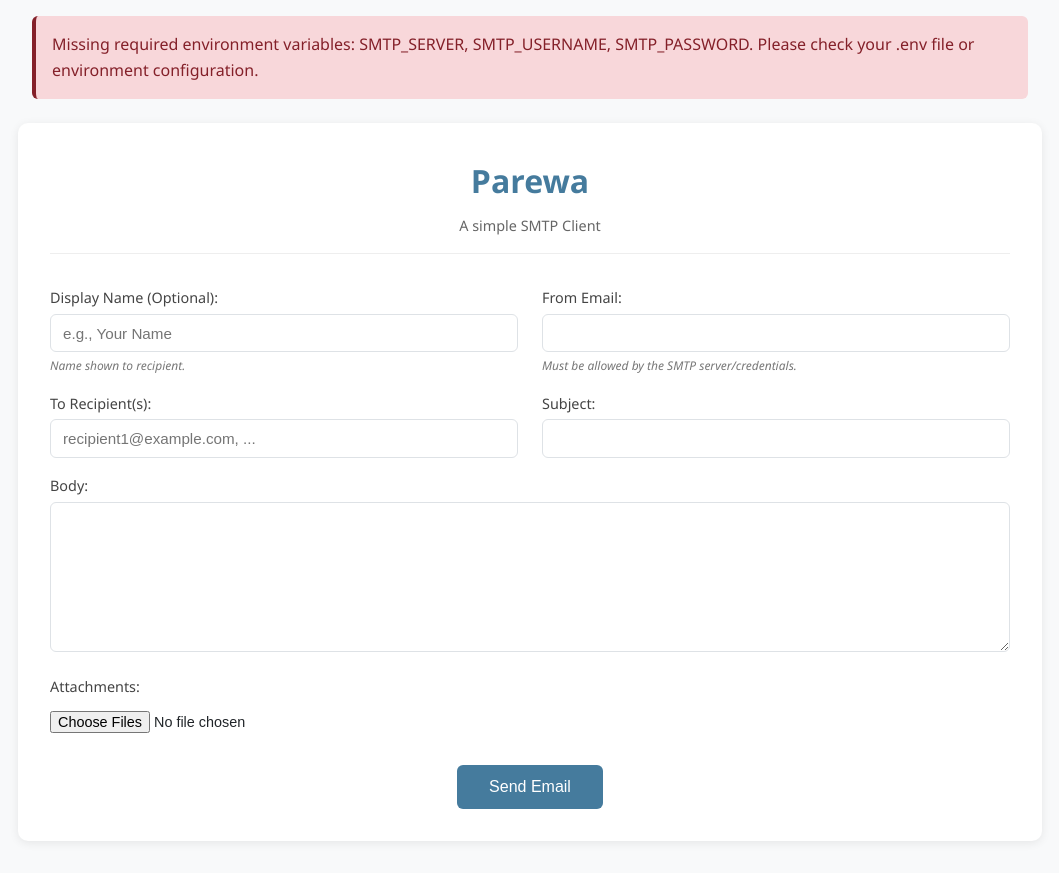
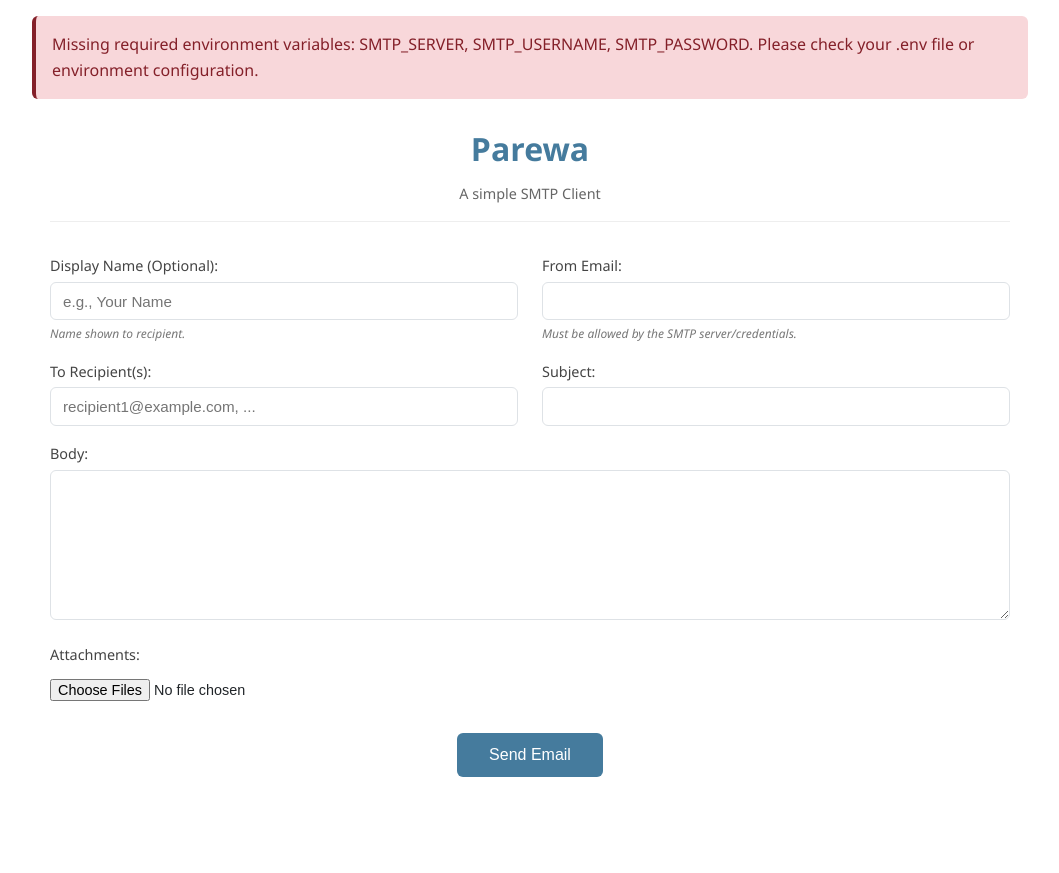
Before and after one commit to gauravkunwar/parewa, a Flask app: page / in a window 1280 px wide. Shown: the whole page, without its empty margins (110-1169 px from the left). After the commit the page ends 777 px from the top, so only its background shows below. Run offline with Flask 3, Linux system fonts and the light colour scheme.

Commit message:
UI cleanup

```diff
--- a/templates/index.html
+++ b/templates/index.html
@@ -12,42 +12,31 @@
             --primary-hover: #335b77;   /* Darker Steel Blue */
             --secondary-color: #343a40; /* Dark Grey/Charcoal (Headings) */
             --text-color: #212529;      /* Very Dark Grey/Black (Body Text) */
-            --body-bg: #f8f9fa;         /* Very Light Grey (Page Background) */
-            --container-bg: #ffffff;   /* White (Main Container BG) */
+            --body-bg: #ffffff;         /* White (Page Background) */
             --input-bg: #ffffff;        /* White (Input Background) */
 
             /* Borders & Accents */
             --border-color: #dee2e6;      /* Light Grey (Standard Borders) */
-            --fieldset-border: #ced4da;   /* Medium Grey (Fieldset Borders) */
-            /* Optional accent for minor highlights if needed */
-            /* --accent-color: #52796f; */
 
             /* Standard Status Colors */
             --success-bg: #d1e7dd;
             --success-text: #0f5132;
             --error-bg: #f8d7da;
             --error-text: #842029;
-
-            /* Other */
-            --box-shadow: 0 2px 10px rgba(0, 0, 0, 0.08);
         }
 
         body {
             font-family: 'Segoe UI', Tahoma, Geneva, Verdana, sans-serif;
             line-height: 1.6;
             color: var(--text-color);
-            background-color: #f8f9fa;
+            background-color: var(--body-bg);
             margin: 0;
-            padding: 1rem; /* Adjusted padding */
+            padding: 1rem;
         }
 
-        .container {
-            max-width: 960px; /* Wider container */
-            margin: 1rem auto; /* Adjusted margin */
-            background-color: white;
-            padding: 2rem;
-            border-radius: 10px;
-            box-shadow: var(--box-shadow);
+        .page-header {
+            text-align: center;
+            margin-bottom: 2rem;
         }
 
         h1 {
@@ -167,21 +153,32 @@
         @media (min-width: 768px) {
             .form-row {
                 display: flex;
-                gap: 1.5rem; /* Space between columns */
-                margin-bottom: 1rem; /* Space below the row */
-                align-items: flex-start; /* Align items to the top */
+                gap: 1.5rem;
+                margin-bottom: 1rem;
+                align-items: flex-start;
             }
 
             .form-row .form-group {
-                flex: 1; /* Make groups share space equally */
-                margin-bottom: 0; /* Remove bottom margin, row handles spacing */
+                flex: 1;
+                margin-bottom: 0;
+            }
+
+            form {
+                max-width: 960px;
+                margin: 0 auto;
+            }
+
+            .page-header {
+                max-width: 960px; /* Match the form's max-width */
+                margin-left: auto; /* Center the header block */
+                margin-right: auto; /* Center the header block */
+                /* margin-bottom is already set outside the media query */
             }
         }
-
     </style>
 </head>
 <body>
-    <!-- Flash messages outside container -->
+    <!-- Flash messages visible at the top -->
     {% with messages = get_flashed_messages(with_categories=true) %}
         {% if messages %}
             {% for category, message in messages %}
@@ -190,12 +187,12 @@
         {% endif %}
     {% endwith %}
 
-    <div class="container">
+    <div class="page-header">
         <h1>Parewa</h1>
         <span class="tagline">A simple SMTP Client</span>
+    </div>
 
     <form action="/send" method="post" enctype="multipart/form-data">
-
         <div class="form-row">
             <div class="form-group">
                 <label for="display_name">Display Name (Optional):</label>
```
Also changed, not shown: other parts of templates/index.html (+17 -22 lines). Lines whose indentation alone changed are shown as unchanged.
